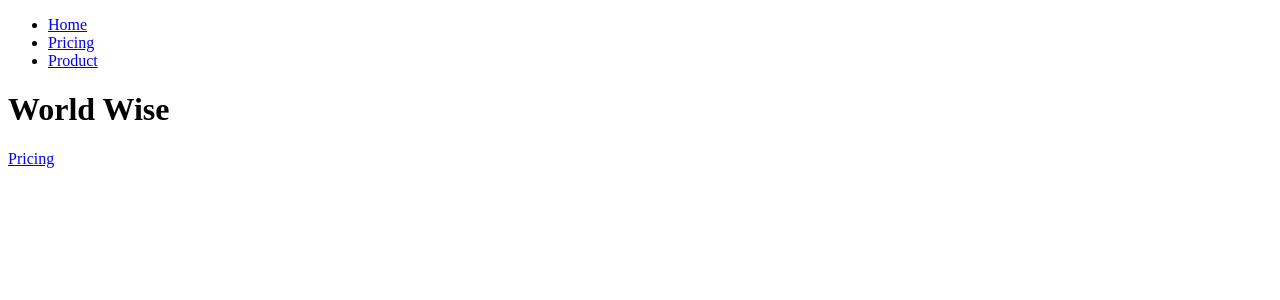
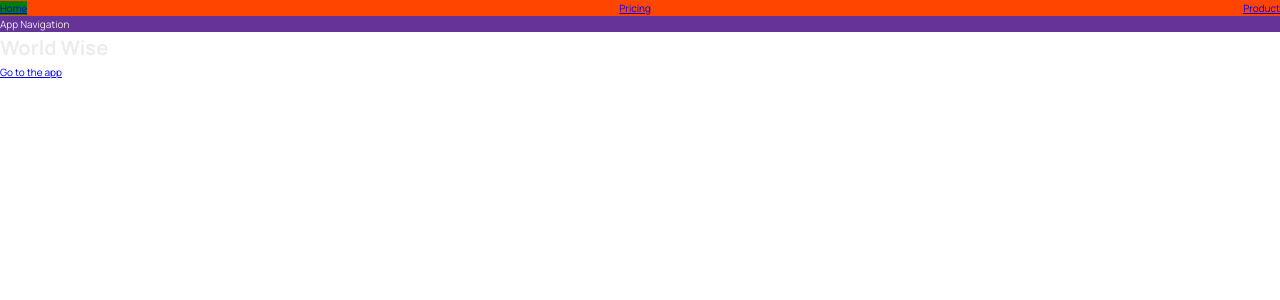
Before and after one commit to myoshi2891/World-Wise, a React (Vite) app: page / in a window 1280 px wide. Shown: the top 300 px of the page. Built offline with nearby package versions, Linux system fonts and the light colour scheme.

Commit message:
Using CSS Modules

```diff
--- a/src/App.jsx
+++ b/src/App.jsx
@@ -1,16 +1,18 @@
 import { BrowserRouter, Route, Routes } from "react-router-dom";
+import Product from "./pages/Product";
+import Pricing from "./pages/Pricing";
 import Homepage from "./pages/Homepage";
+import AppLayout from "./pages/AppLayout";
 import PageNotFound from "./pages/PageNotFound";
-import Pricing from "./pages/Pricing";
-import Product from "./pages/Product";
 
 function App() {
 	return (
 		<BrowserRouter>
 			<Routes>
 				<Route path="/" element={<Homepage />} />
+				<Route path="product" element={<Product />} />
 				<Route path="pricing" element={<Pricing />} />
-				<Route path="product" element={<Product />} />
+				<Route path="app" element={<AppLayout />} />
 				<Route path="*" element={<PageNotFound />} />
 			</Routes>
 		</BrowserRouter>
--- /dev/null
+++ b/src/components/AppNav.jsx
@@ -0,0 +1,7 @@
+import styles from "./AppNav.module.css";
+
+function AppNav() {
+	return <nav className={styles.nav}>App Navigation</nav>;
+}
+
+export default AppNav;
--- /dev/null
+++ b/src/components/AppNav.module.css
@@ -0,0 +1,3 @@
+  .nav {
+    background-color: rebeccapurple;
+  }
--- a/src/components/PageNav.jsx
+++ b/src/components/PageNav.jsx
@@ -1,8 +1,9 @@
 import { NavLink } from "react-router-dom";
+import styles from "./PageNav.module.css";
 
 function PageNav() {
 	return (
-		<nav>
+		<nav className={styles.nav}>
 			<ul>
 				<li>
 					<NavLink to="/">Home</NavLink>
--- /dev/null
+++ b/src/components/PageNav.module.css
@@ -0,0 +1,13 @@
+.nav {
+    background-color: orangered;
+}
+
+.nav ul {
+    list-style: none;
+    display: flex;
+    justify-content: space-between;
+}
+
+.nav :global(.active){
+    background-color: green;
+}
--- /dev/null
+++ b/src/index.css
@@ -0,0 +1,78 @@
+/* Taken from getting started guide at: https://leafletjs.com/examples/quick-start/ */
+@import "https://unpkg.com/leaflet@1.7.1/dist/leaflet.css";
+@import "https://fonts.googleapis.com/css2?family=Manrope:wght@400;600;700;800&display=swap";
+
+/* These CSS variables are global, so they are available in all CSS modules */
+:root {
+  --color-brand--1: #ffb545;
+  --color-brand--2: #00c46a;
+
+  --color-dark--0: #242a2e;
+  --color-dark--1: #2d3439;
+  --color-dark--2: #42484d;
+  --color-light--1: #aaa;
+  --color-light--2: #ececec;
+  --color-light--3: #d6dee0;
+}
+
+* {
+  margin: 0;
+  padding: 0;
+  box-sizing: inherit;
+}
+
+html {
+  font-size: 62.5%;
+  box-sizing: border-box;
+}
+
+body {
+  font-family: "Manrope", sans-serif;
+  color: var(--color-light--2);
+  font-weight: 400;
+  line-height: 1.6;
+}
+
+label {
+  font-size: 1.6rem;
+  font-weight: 600;
+}
+
+input,
+textarea {
+  width: 100%;
+  padding: 0.8rem 1.2rem;
+  font-family: inherit;
+  font-size: 1.6rem;
+  border: none;
+  border-radius: 5px;
+  background-color: var(--color-light--3);
+  transition: all 0.2s;
+}
+
+input:focus {
+  outline: none;
+  background-color: #fff;
+}
+
+.cta:link,
+.cta:visited {
+  display: inline-block;
+  background-color: var(--color-brand--2);
+  color: var(--color-dark--1);
+  text-transform: uppercase;
+  text-decoration: none;
+  font-size: 1.6rem;
+  font-weight: 600;
+  padding: 1rem 3rem;
+  border-radius: 5px;
+}
+
+/*
+"importCSSModule": {
+    "prefix": "csm",
+    "scope": "javascript,typescript,javascriptreact",
+    "body": ["import styles from './${TM_FILENAME_BASE}.module.css'"],
+    "description": "Import CSS Module as `styles`"
+  },
+*/
--- a/src/main.jsx
+++ b/src/main.jsx
@@ -1,6 +1,7 @@
 import React from "react";
 import ReactDOM from "react-dom/client";
 import App from "./App.jsx";
+import "./index.css";
 
 ReactDOM.createRoot(document.getElementById("root")).render(
 	<React.StrictMode>
--- /dev/null
+++ b/src/pages/AppLayout.jsx
@@ -0,0 +1,12 @@
+import AppNav from "../components/AppNav";
+
+function AppLayout() {
+	return (
+		<div>
+			<AppNav />
+			<p>App</p>
+		</div>
+	);
+}
+
+export default AppLayout;
--- a/src/pages/Homepage.jsx
+++ b/src/pages/Homepage.jsx
@@ -1,12 +1,14 @@
 import { Link } from "react-router-dom";
+import AppNav from "../components/AppNav";
 import PageNav from "../components/PageNav";
 
 function Homepage() {
 	return (
 		<div>
 			<PageNav />
-			<h1>World Wise</h1>
-			<Link to="/pricing">Pricing</Link>
+			<AppNav />
+			<h1 className="test">World Wise</h1>
+			<Link to="/app">Go to the app</Link>
 		</div>
 	);
 }
```
